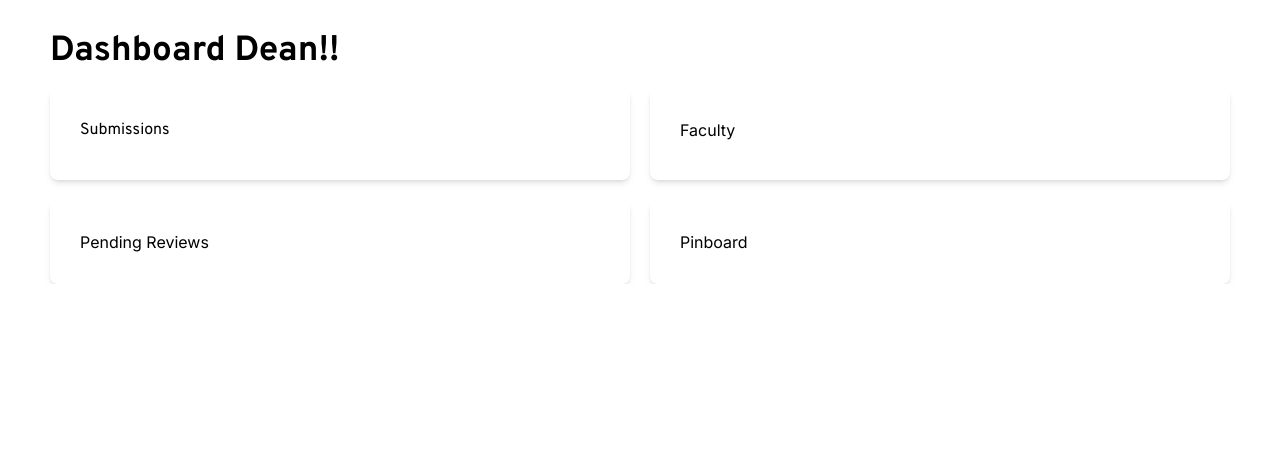
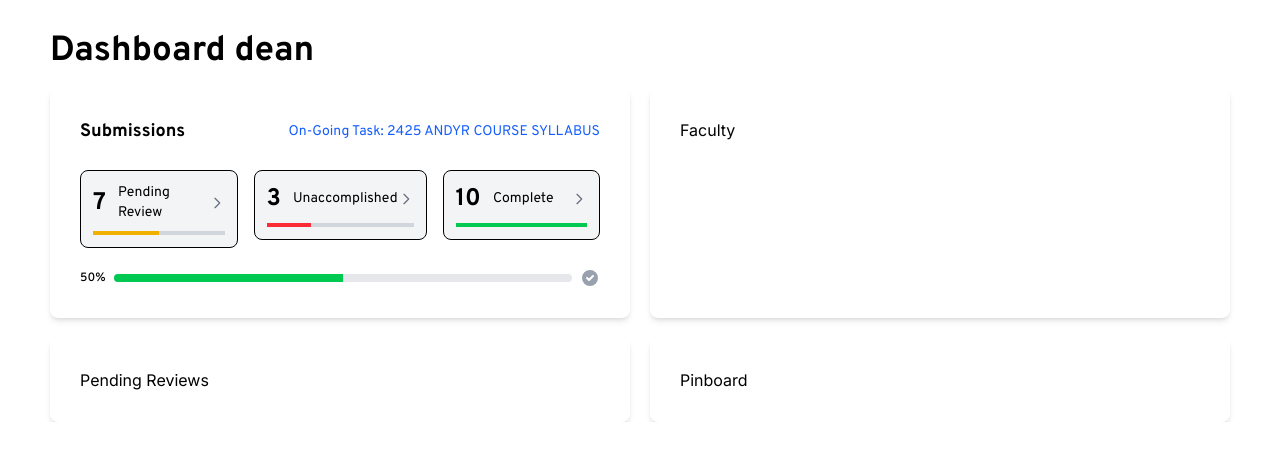
Before and after one commit to ychine/CMS, a PHP site: page /main/dashboard/dn-dash.php in a window 1280 px wide. Shown: the top 461 px of the page. Run offline with PHP 8.4, Linux system fonts and the light colour scheme; style sheets or scripts are compiled from the project's sources.

Commit message:
Reverted the ph- and dn dash to the created one
Accidentally pushed the unfinished

```diff
--- a/main/dashboard/dn-dash.php
+++ b/main/dashboard/dn-dash.php
@@ -10,14 +10,86 @@
     </style>
 </head>
 <body>
-    <!-- Dashboard -->
+
     <div class="flex-1 flex flex-col px-[50px] pt-[15px] overflow-y-auto">
-        <h1 class="py-[10px] text-[35px] font-overpass font-bold">Dashboard Dean!!</h1>
+        <h1 class="py-[10px] text-[35px] font-overpass font-bold">Dashboard dean</h1>
         <div class="grid grid-cols-2 gap-5">
-          <div class="bg-white p-[30px] font-overpass rounded-lg shadow-md">Submissions
+        <div class="bg-white p-[30px] font-overpass rounded-lg shadow-md">
+  <div class="flex items-center justify-between mb-6">
+    <h2 class="text-lg font-bold">Submissions</h2>
+    <div class="text-sm text-blue-600">On-Going Task: 2425 ANDYR COURSE SYLLABUS</div>
+  </div>
 
 
+  <div class="flex space-x-4 mb-5">
+
+    <a href="submissionspage.php?type=pending" class="flex-1">
+      <div class="bg-gray-100 border rounded-lg p-3 hover:bg-gray-200 transition-all duration-200 cursor-pointer">
+        <div class="flex items-center">
+          <div class="text-2xl font-bold mr-3">7</div>
+          <div class="text-sm">Pending Review</div>
+          <div class="ml-auto">
+            <svg class="w-4 h-4 text-gray-500" fill="none" stroke="currentColor" viewBox="0 0 24 24" xmlns="http://www.w3.org/2000/svg">
+              <path stroke-linecap="round" stroke-linejoin="round" stroke-width="2" d="M9 5l7 7-7 7"></path>
+            </svg>
           </div>
+        </div>
+        <div class="w-full bg-gray-300 h-1 mt-2">
+          <div class="bg-yellow-500 h-1" style="width: 50%"></div>
+        </div>
+      </div>
+    </a>
+
+
+    <a href="submissionspage.php?type=unaccomplished" class="flex-1">
+      <div class="bg-gray-100 border rounded-lg p-3 hover:bg-gray-200 transition-all duration-200 cursor-pointer">
+        <div class="flex items-center">
+          <div class="text-2xl font-bold mr-3">3</div>
+          <div class="text-sm">Unaccomplished</div>
+          <div class="ml-auto">
+            <svg class="w-4 h-4 text-gray-500" fill="none" stroke="currentColor" viewBox="0 0 24 24" xmlns="http://www.w3.org/2000/svg">
+              <path stroke-linecap="round" stroke-linejoin="round" stroke-width="2" d="M9 5l7 7-7 7"></path>
+            </svg>
+          </div>
+        </div>
+        <div class="w-full bg-gray-300 h-1 mt-2">
+          <div class="bg-red-500 h-1" style="width: 30%"></div>
+        </div>
+      </div>
+    </a>
+
+
+    <a href="submissionspage.php?type=complete" class="flex-1">
+      <div class="bg-gray-100 border rounded-lg p-3 hover:bg-gray-200 transition-all duration-200 cursor-pointer">
+        <div class="flex items-center">
+          <div class="text-2xl font-bold mr-3">10</div>
+          <div class="text-sm">Complete</div>
+          <div class="ml-auto">
+            <svg class="w-4 h-4 text-gray-500" fill="none" stroke="currentColor" viewBox="0 0 24 24" xmlns="http://www.w3.org/2000/svg">
+              <path stroke-linecap="round" stroke-linejoin="round" stroke-width="2" d="M9 5l7 7-7 7"></path>
+            </svg>
+          </div>
+        </div>
+        <div class="w-full bg-gray-300 h-1 mt-2">
+          <div class="bg-green-500 h-1" style="width: 100%"></div>
+        </div>
+      </div>
+    </a>
+  </div>
+
+
+  <div class="flex items-center">
+    <div class="text-xs mr-2 font-medium">50%</div>
+    <div class="w-full bg-gray-200 h-2 rounded-full overflow-hidden">
+      <div class="bg-green-500 h-2" style="width: 50%"></div>
+    </div>
+    <div class="ml-2">
+      <svg class="w-5 h-5 text-gray-400" fill="currentColor" viewBox="0 0 20 20" xmlns="http://www.w3.org/2000/svg">
+        <path fill-rule="evenodd" d="M10 18a8 8 0 100-16 8 8 0 000 16zm3.707-9.293a1 1 0 00-1.414-1.414L9 10.586 7.707 9.293a1 1 0 00-1.414 1.414l2 2a1 1 0 001.414 0l4-4z" clip-rule="evenodd"></path>
+      </svg>
+    </div>
+  </div>
+</div>
           <div class="bg-white p-[30px] rounded-lg shadow-md">
             <div>Faculty</div>
             <div class="faculty-grid mt-2"></div>
@@ -27,4 +99,3 @@
         </div>
       </div>
 </body>
-</html>
--- a/main/dashboard/ph-dash.php
+++ b/main/dashboard/ph-dash.php
@@ -12,7 +12,7 @@
 <body>
 
     <div class="flex-1 flex flex-col px-[50px] pt-[15px] overflow-y-auto">
-        <h1 class="py-[10px] text-[35px] font-overpass font-bold">Dashboard Prog</h1>
+        <h1 class="py-[10px] text-[35px] font-overpass font-bold">Dashboard deans</h1>
         <div class="grid grid-cols-2 gap-5">
         <div class="bg-white p-[30px] font-overpass rounded-lg shadow-md">
   <div class="flex items-center justify-between mb-6">
@@ -99,4 +99,3 @@
         </div>
       </div>
 </body>
-</html>
```
